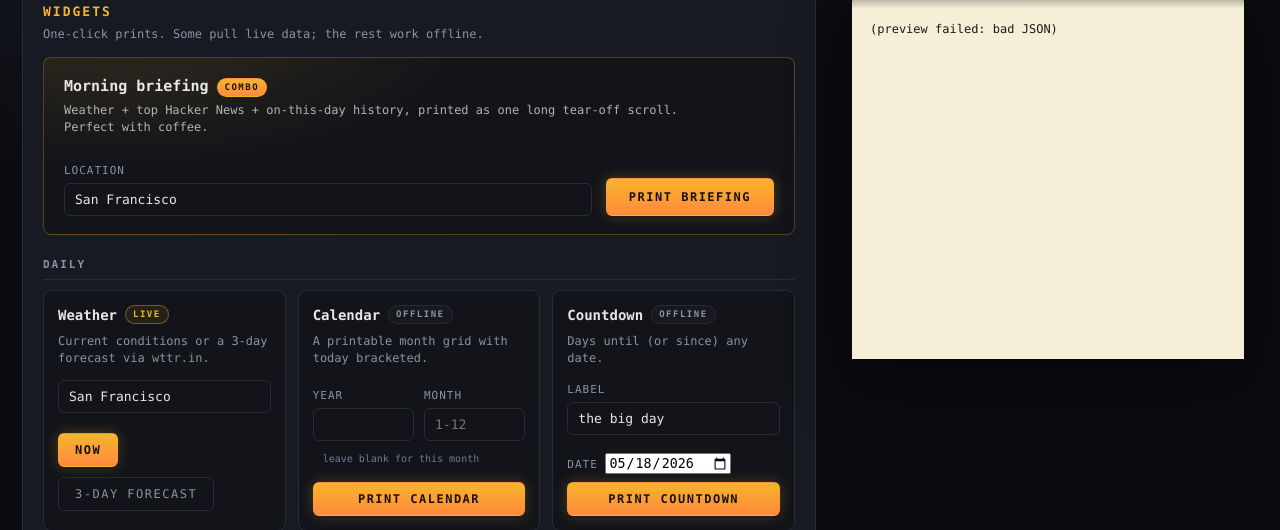
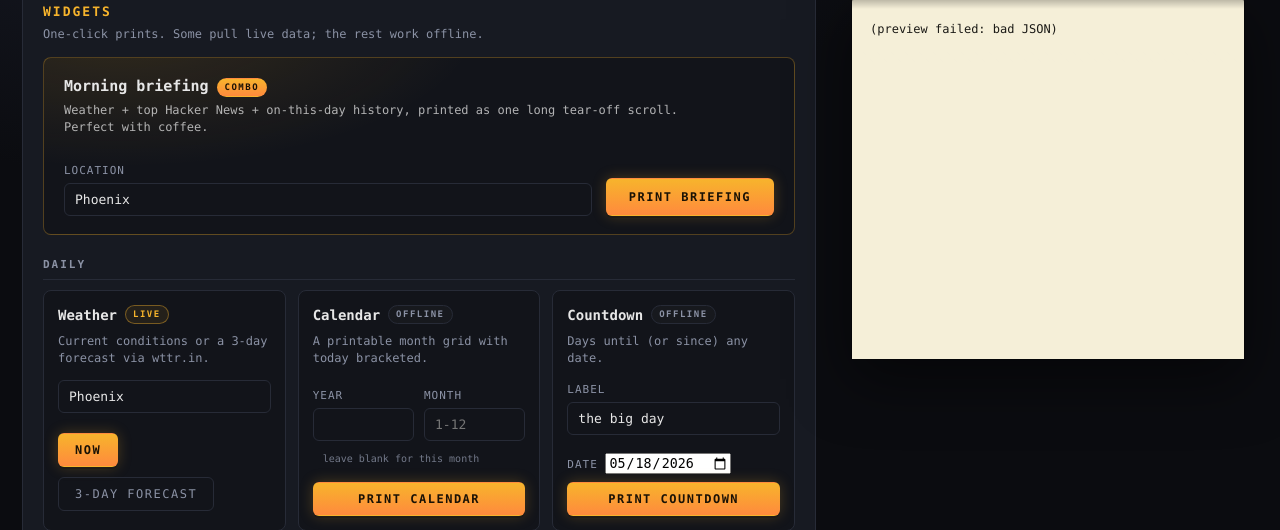
Before and after one commit to Cuzeth/thermal-printer, a Flask app: template templates/index.html in a window 1280 px wide, after a click on "WIDGETS". Shown: the part 95-625 px from the top of the page. Run offline with Flask 3, Linux system fonts and the light colour scheme; the template is opened without the code that fills it, so the values that code supplies are empty.

Commit message:
default loc

```diff
--- a/templates/index.html
+++ b/templates/index.html
@@ -130,7 +130,7 @@ thanks for reading</textarea>
         </div>
         <div class="grid2">
           <label>Location
-            <input type="text" id="w-brief-loc" placeholder="city, airport, or zip" value="San Francisco" />
+            <input type="text" id="w-brief-loc" placeholder="city, airport, or zip" value="Phoenix" />
           </label>
           <div class="hero-actions">
             <button data-widget="briefing" class="primary">Print briefing</button>
@@ -143,7 +143,7 @@ thanks for reading</textarea>
         <article class="wid">
           <h3>Weather <span class="chip chip-live">live</span></h3>
           <p>Current conditions or a 3-day forecast via wttr.in.</p>
-          <input type="text" id="w-loc" placeholder="city, airport, or zip" value="San Francisco" />
+          <input type="text" id="w-loc" placeholder="city, airport, or zip" value="Phoenix" />
           <div class="row mini">
             <button data-widget="weather" data-days="1" class="primary">Now</button>
             <button data-widget="weather" data-days="3" class="ghost">3-day forecast</button>
```
